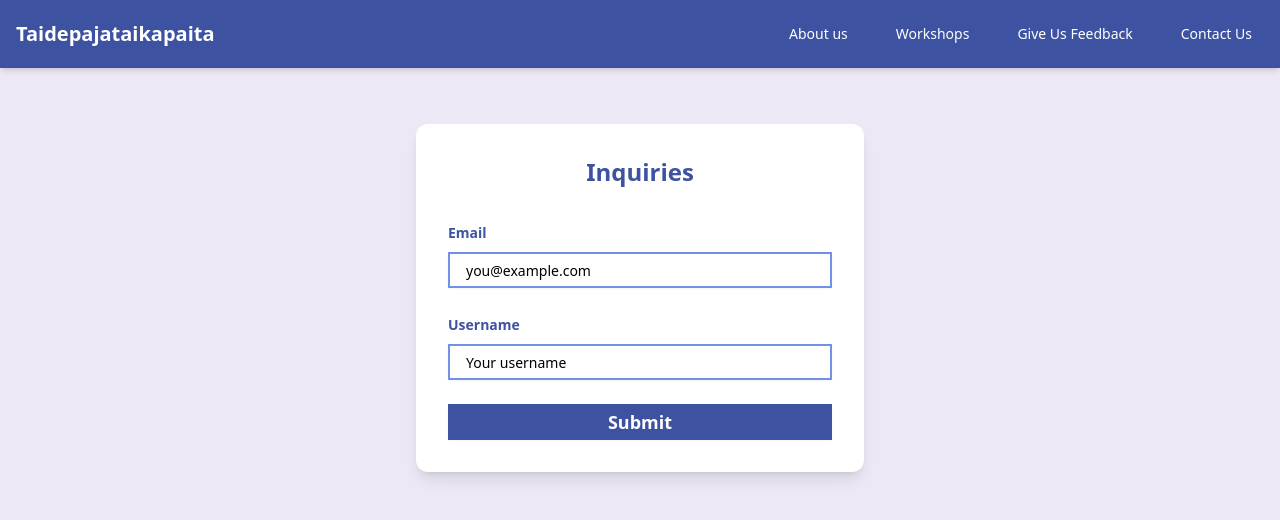
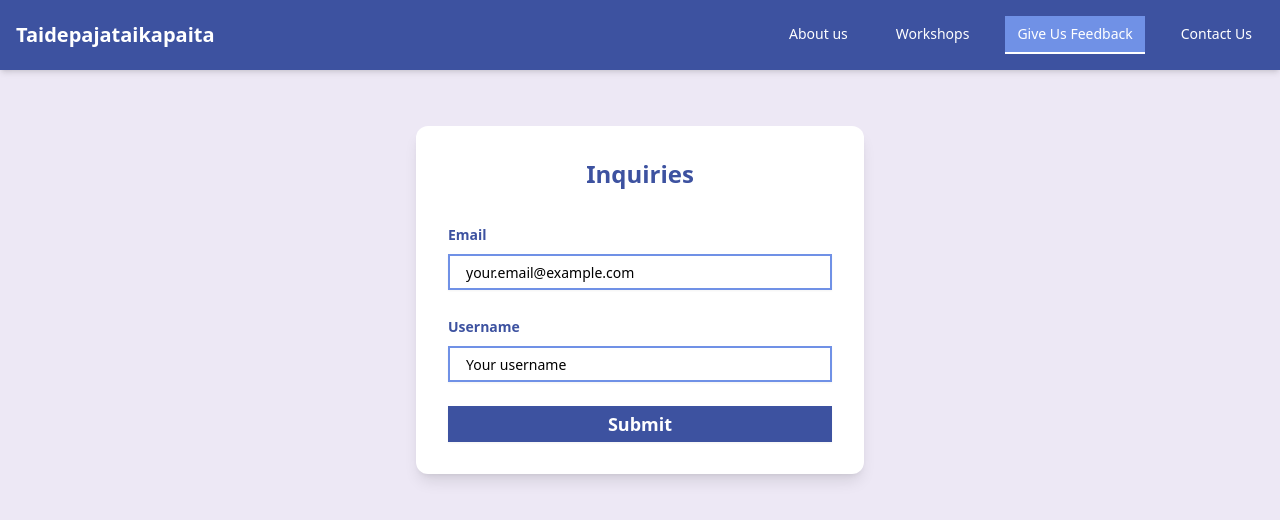
Before and after one commit to taidepajataikapaita/our-web-page, a React (Vite) app in the folder client/: page /inquiries in a window 1280 px wide. Shown: the top 520 px of the page. Built offline with nearby package versions, Linux system fonts and the light colour scheme; no server answers.

Commit message:
Update navbar ux

```diff
--- a/client/src/components/Inquiries.tsx
+++ b/client/src/components/Inquiries.tsx
@@ -78,7 +78,7 @@ export function Inquiries() {
                   <FormLabel className="text-[#3D52A0] font-semibold">Email</FormLabel>
                   <FormControl>
                     <Input
-                      placeholder="you@example.com"
+                      placeholder="your.email@example.com"
                       {...field}
                       className="border-2 border-[#7091E6] focus-visible:ring-[#3D52A0] rounded-md px-4 py-2 transition-colors
                       focus:border-[#3D52A0] hover:border-[#3D52A0]"
--- a/client/src/components/Navbar.tsx
+++ b/client/src/components/Navbar.tsx
@@ -1,4 +1,4 @@
-import { Link } from 'react-router-dom';
+import { Link, useLocation } from 'react-router-dom';
 import {
   DropdownMenu,
   DropdownMenuContent,
@@ -8,6 +8,27 @@ import {
 import { Menu } from 'lucide-react';
 
 const Navbar = () => {
+  const location = useLocation();
+
+  const isActive = (path: string) => {
+    if (path === '/' && location.pathname === '/') return true;
+    if (path !== '/' && location.pathname === path) return true;
+    return false;
+  };
+
+  const getLinkClass = (path: string) => {
+    const baseClass = "text-white px-3 py-2 rounded-md text-sm font-medium transition-all duration-200";
+    return isActive(path)
+      ? `${baseClass} bg-[#7091E6] border-b-2 border-white`
+      : `${baseClass} hover:bg-[#7091E6]`;
+  };
+
+  const getMobileLinkClass = (path: string) => {
+    const baseClass = "w-full px-4 py-2 text-sm text-[#3D52A0] font-medium transition-all duration-200";
+    return isActive(path)
+      ? `${baseClass} bg-[#EDE8F5] border-l-4 border-[#3D52A0]`
+      : `${baseClass} hover:bg-[#EDE8F5]`;
+  };
 
   return (
     <nav className="bg-[#3D52A0] p-4 shadow-md">
@@ -21,25 +42,25 @@ const Navbar = () => {
         <div className="hidden md:flex space-x-6">
           <Link
             to="/"
-            className="text-white px-3 py-2 rounded-md text-sm font-medium hover:bg-[#7091E6] transition-colors duration-200"
+            className={getLinkClass('/')}
           >
             About us
           </Link>
           <Link
             to="/workshops"
-            className="text-white px-3 py-2 rounded-md text-sm font-medium hover:bg-[#7091E6] transition-colors duration-200"
+            className={getLinkClass('/workshops')}
           >
             Workshops
           </Link>
           <Link
             to="/inquiries"
-            className="text-white px-3 py-2 rounded-md text-sm font-medium hover:bg-[#7091E6] transition-colors duration-200"
+            className={getLinkClass('/inquiries')}
           >
             Give Us Feedback
           </Link>
           <Link
             to="/contact"
-            className="text-white px-3 py-2 rounded-md text-sm font-medium hover:bg-[#7091E6] transition-colors duration-200"
+            className={getLinkClass('/contact')}
           >
             Contact Us
           </Link>
@@ -60,7 +81,7 @@ const Navbar = () => {
               <DropdownMenuItem asChild>
                 <Link
                   to="/"
-                  className="w-full px-4 py-2 text-sm hover:bg-[#EDE8F5] text-[#3D52A0] font-medium"
+                  className={getMobileLinkClass('/')}
                 >
                   About us
                 </Link>
@@ -68,7 +89,7 @@ const Navbar = () => {
               <DropdownMenuItem asChild>
                 <Link
                   to="/workshops"
-                  className="w-full px-4 py-2 text-sm hover:bg-[#EDE8F5] text-[#3D52A0] font-medium"
+                  className={getMobileLinkClass('/workshops')}
                 >
                   Workshops
                 </Link>
@@ -76,7 +97,7 @@ const Navbar = () => {
               <DropdownMenuItem asChild>
                 <Link
                   to="/inquiries"
-                  className="w-full px-4 py-2 text-sm hover:bg-[#EDE8F5] text-[#3D52A0] font-medium"
+                  className={getMobileLinkClass('/inquiries')}
                 >
                   Give Us Feedback
                 </Link>
@@ -84,7 +105,7 @@ const Navbar = () => {
               <DropdownMenuItem asChild>
                 <Link
                   to="/contact"
-                  className="w-full px-4 py-2 text-sm hover:bg-[#EDE8F5] text-[#3D52A0] font-medium"
+                  className={getMobileLinkClass('/contact')}
                 >
                   Contact Us
                 </Link>
```
